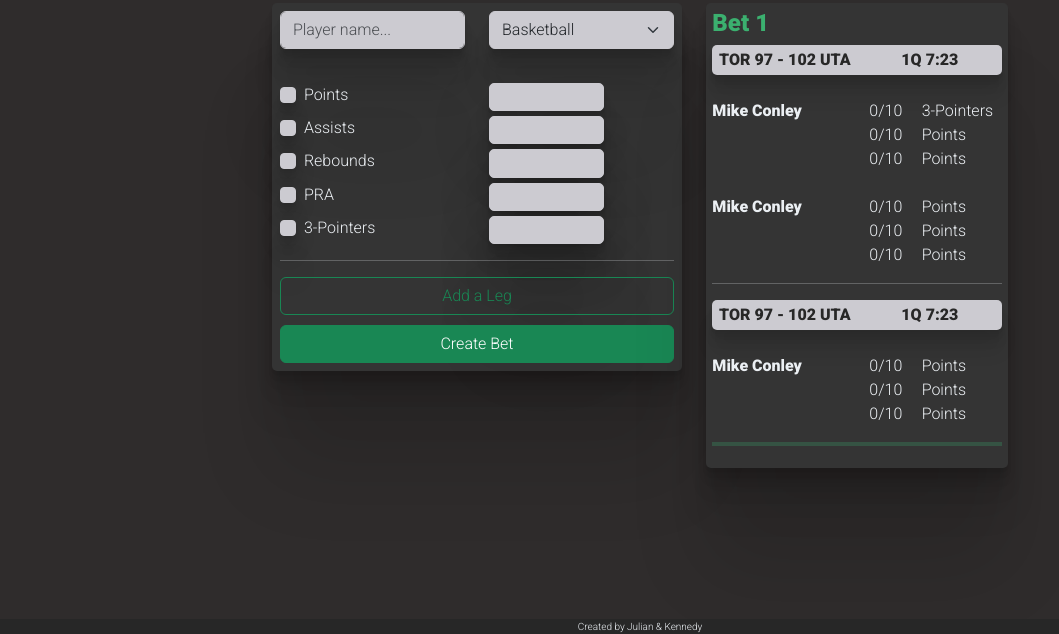
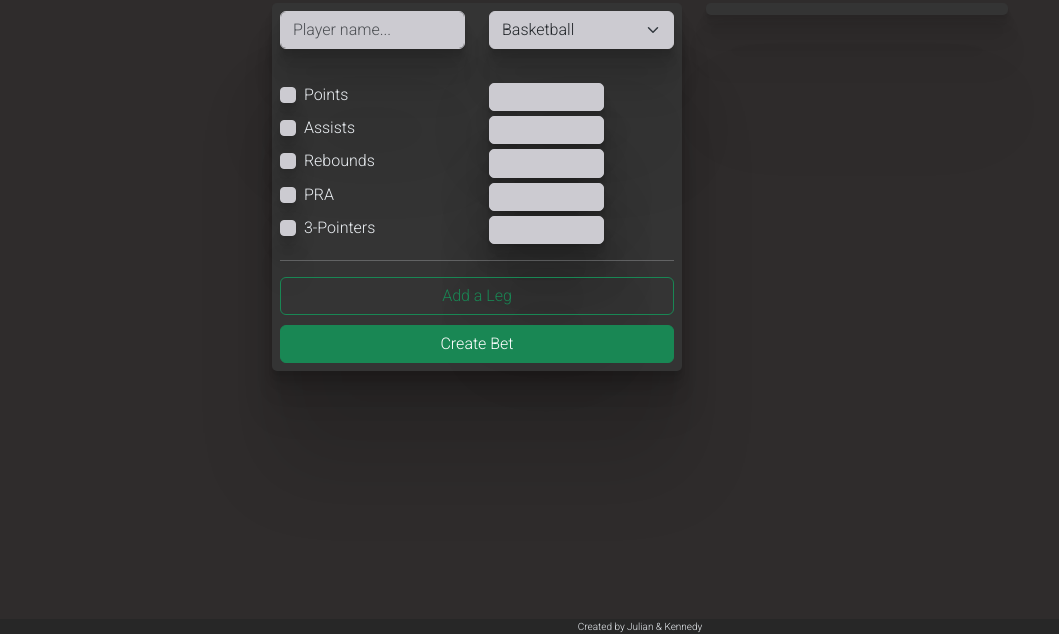
Before and after one commit to kennedybailey/bet-tracker, a plain HTML site: page index.html in a window 1280 px wide. Shown: the part 166-800 px from the top of the page, without its empty margins (0-1059 px from the left). Drawn offline with nearby package versions, Linux system fonts and the light colour scheme; no server answers; files whose address does not match are found by name.

Commit message:
Remove Placeholder and remove hover of BetSlip

```diff
--- a/index.html
+++ b/index.html
@@ -194,95 +194,6 @@
       <div class="col-md-3">
         <div class="col-md-6"><p class="homeTitles">MY BETS</p></div>
         <div class="container-md infoBox" id="allBetsContainer">
-          <div id="bet-1">
-            <div class="row"><h4 class="whichBet">Bet 1</h4></div>
-            <div class="container-md gameBox">
-              <div class="row">
-                <div class="col-sm-6 game text-center">TOR 97 - 102 UTA</div>
-                <div class="col-sm-6 game text-center">1Q 7:23</div>
-              </div>
-            </div>
-            <br />
-            <div class="row">
-              <div class="col-md-6 info">Mike Conley</div>
-              <div class="col-md-6 dataTypes">
-                <div class="row">
-                  <div class="col-md-4">
-                    <span id="data-result-0">0</span>/10
-                  </div>
-                  <div class="col-md-8">3-Pointers</div>
-                </div>
-                <div class="row">
-                  <div class="col-md-4">
-                    <span id="data-result-1">0</span>/10
-                  </div>
-                  <div class="col-md-4">Points</div>
-                </div>
-                <div class="row">
-                  <div class="col-md-4">
-                    <span id="data-result-2">0</span>/10
-                  </div>
-                  <div class="col-md-4">Points</div>
-                </div>
-              </div>
-            </div>
-            <br />
-            <div class="row">
-              <div class="col-md-6 info">Mike Conley</div>
-              <div class="col-md-6 dataTypes">
-                <div class="row">
-                  <div class="col-md-4">
-                    <span id="data-result-3">0</span>/10
-                  </div>
-                  <div class="col-md-4">Points</div>
-                </div>
-                <div class="row">
-                  <div class="col-md-4">
-                    <span id="data-result-4">0</span>/10
-                  </div>
-                  <div class="col-md-4">Points</div>
-                </div>
-                <div class="row">
-                  <div class="col-md-4">
-                    <span id="data-result-5">0</span>/10
-                  </div>
-                  <div class="col-md-4">Points</div>
-                </div>
-              </div>
-            </div>
-            <hr />
-            <div class="container-md gameBox">
-              <div class="row">
-                <div class="col-sm-6 game text-center">TOR 97 - 102 UTA</div>
-                <div class="col-sm-6 game text-center">1Q 7:23</div>
-              </div>
-            </div>
-            <br />
-            <div class="row">
-              <div class="col-md-6 info">Mike Conley</div>
-              <div class="col-md-6 dataTypes">
-                <div class="row">
-                  <div class="col-md-4">
-                    <span id="data-result-6">0</span>/10
-                  </div>
-                  <div class="col-md-4">Points</div>
-                </div>
-                <div class="row">
-                  <div class="col-md-4">
-                    <span id="data-result-7">0</span>/10
-                  </div>
-                  <div class="col-md-4">Points</div>
-                </div>
-                <div class="row">
-                  <div class="col-md-4">
-                    <span id="data-result-8">0</span>/10
-                  </div>
-                  <div class="col-md-4">Points</div>
-                </div>
-              </div>
-            </div>
-            <hr class="endBet" />
-          </div>
         </div>
       </div>
     </div>
--- a/style.css
+++ b/style.css
@@ -24,6 +24,9 @@ body {
   color: var(--primaryColor);
   font-family: "bolden", Arial, sans-serif;
   font-size: 45px;
+}
+.navbarInfo:hover{
+  color: var(--primaryColor)
 }
 .betColor {
   color: var(--text-color);
```
